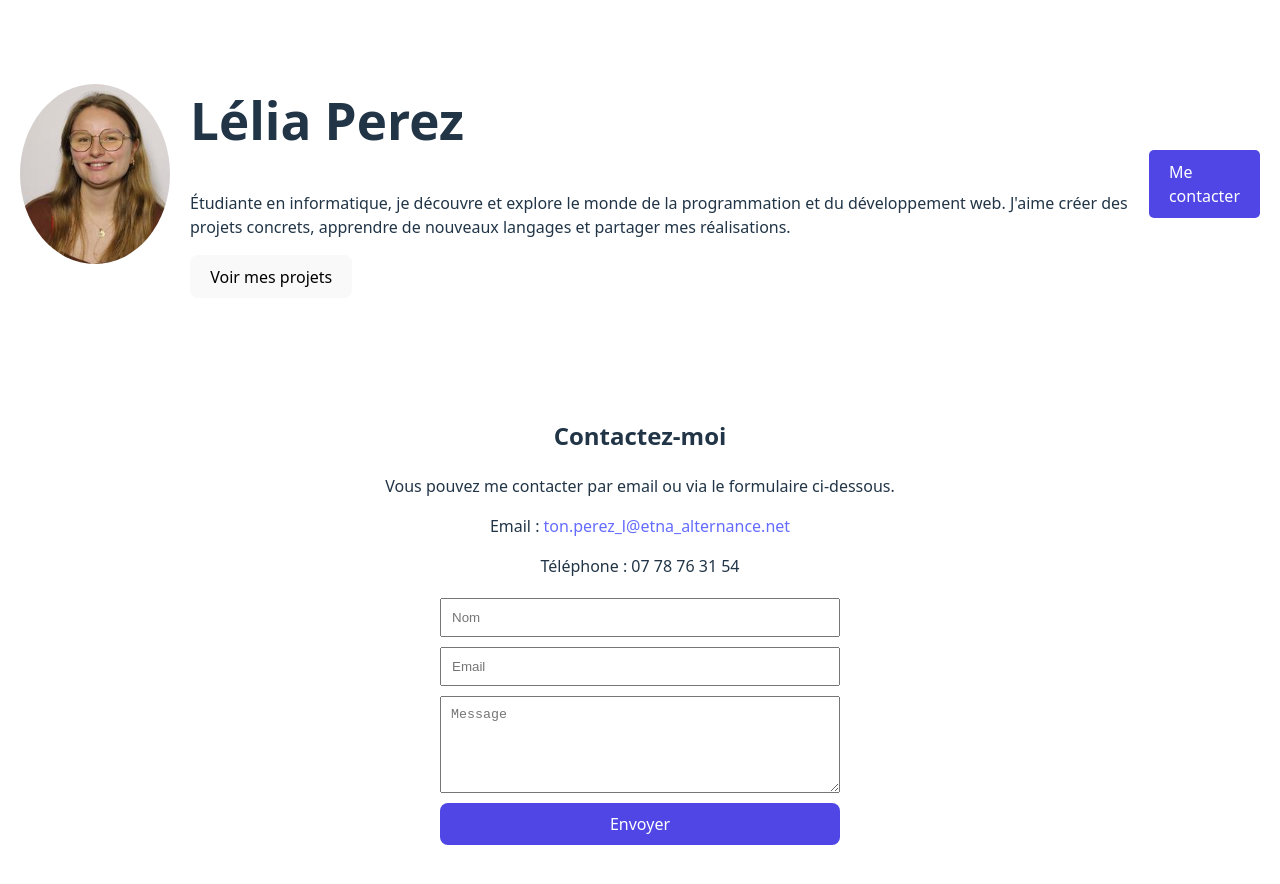
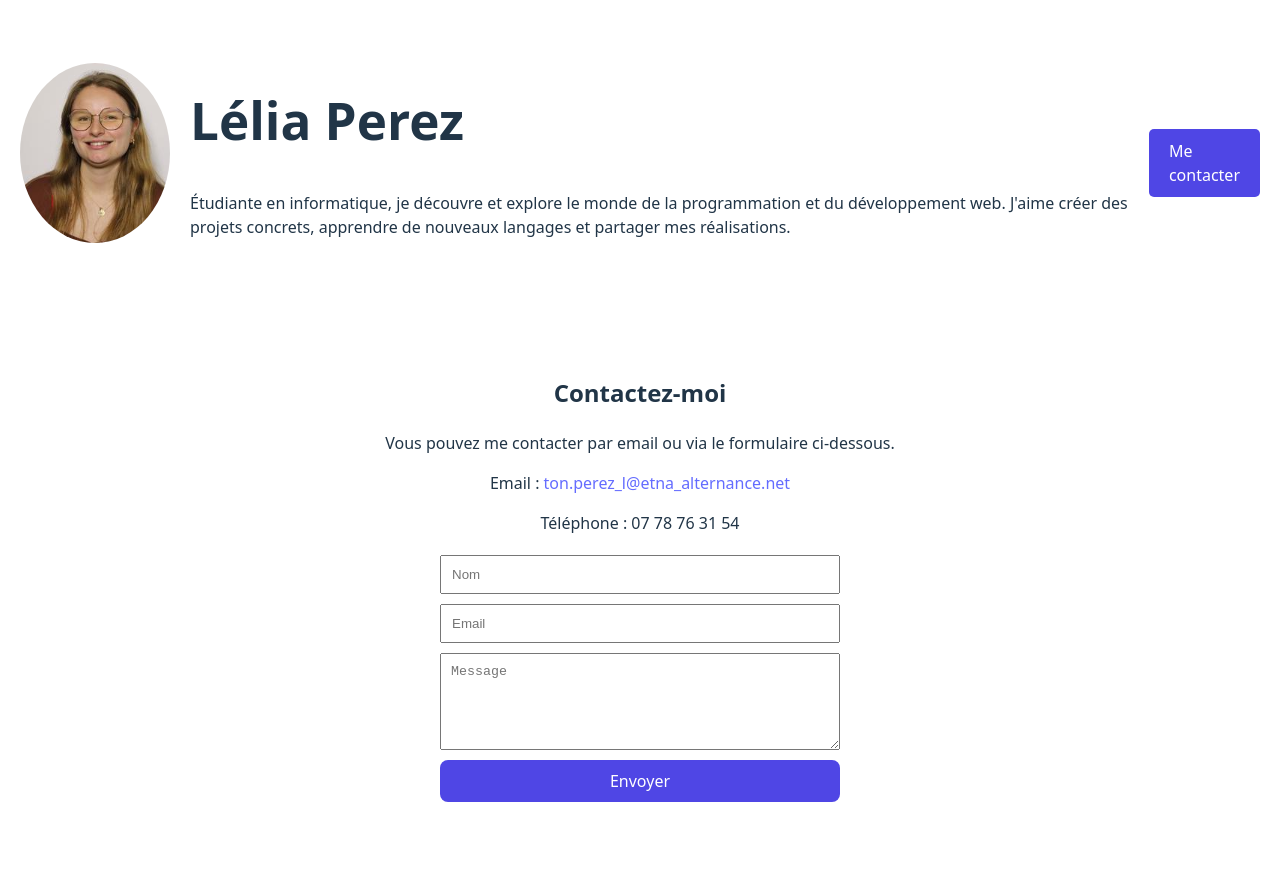
Before and after one commit to przlelia-art/Portfolio, a React (Vite) app: page / in a window 1280 px wide. Shown: the top 884 px of the page. Built offline with nearby package versions, Linux system fonts and the light colour scheme.

Commit message:
fix: correction from the project button

```diff
--- a/src/components/Hero.jsx
+++ b/src/components/Hero.jsx
@@ -25,7 +25,6 @@ function Hero() {
                 Étudiante en informatique, je découvre et explore le monde de la programmation et du développement web.
                 J'aime créer des projets concrets, apprendre de nouveaux langages et partager mes réalisations.
             </p>
-            <button>Voir mes projets</button>
         </div>
 
          <a
```
